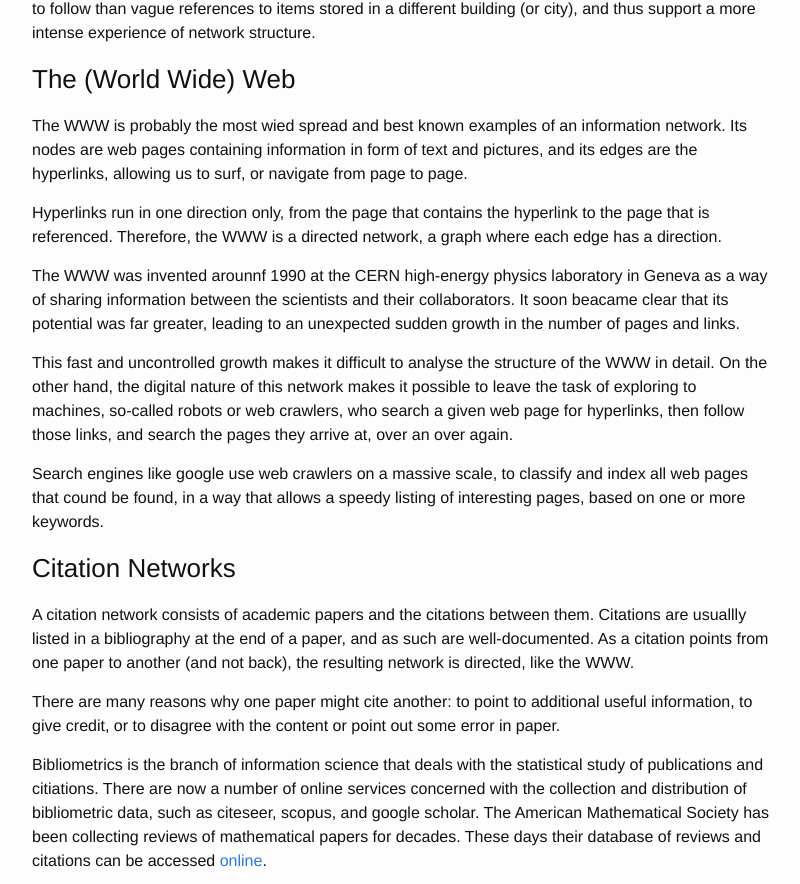
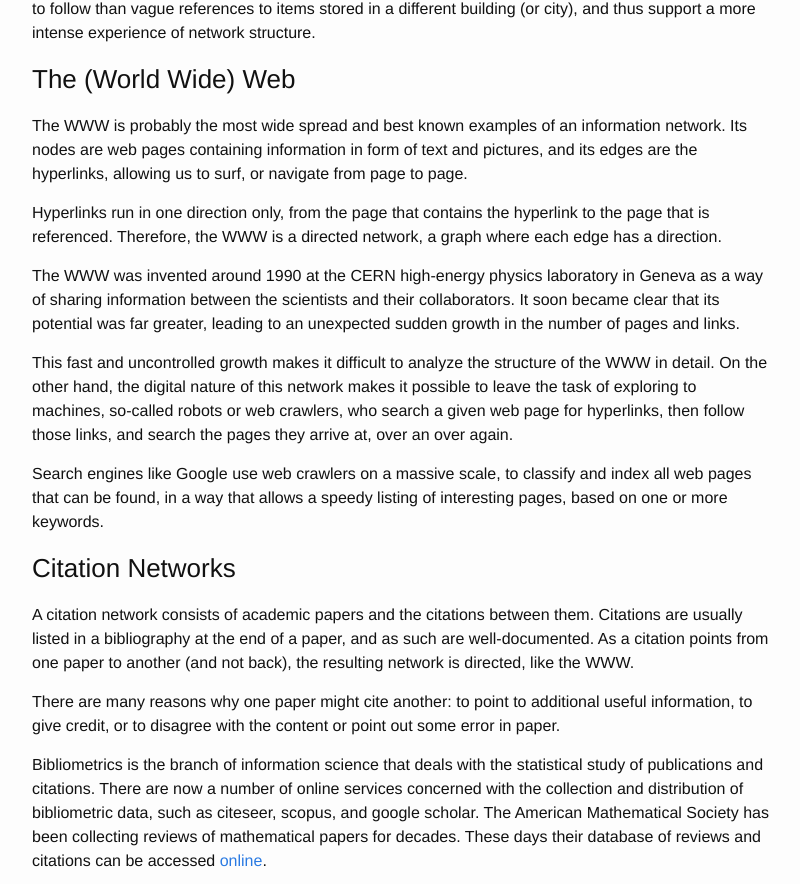
Before and after one commit to starktech23/cs4423.github.io, a Jekyll site: the page built from _posts/2017-01-12-note02.md, in a window 1280 px wide and 1400 px high, scrolled down 4432 px. Shown: the part 143-1027 px from the top of the window, without its empty margins (238-1038 px from the left). Built offline with Jekyll 4.4.1, drawn with Linux system fonts in a browser that asks for light colours; a script that is not in the unit is left out; comment, search, counter and statistics services are not loaded; some of the changed text lies outside the part shown.

Commit message:
spell checked

```diff
--- a/_posts/2017-01-12-note02.md
+++ b/_posts/2017-01-12-note02.md
@@ -102,7 +102,7 @@ A power grid is a network of high-voltage transmission lines that
 provides long distance transport of electricity within and between
 countries.  The vertices in this network are generating stations and
 switching stations.  The edges are the high-voltage lines between the
-stations.  The topology of a powergrid is usually well documented,
+stations.  The topology of a power grid is usually well documented,
 e.g., in the form of a map published and maintained by the authority
 overseeing the grid.
 
@@ -220,7 +220,7 @@ and thus support a more intense experience of network structure.
 
 ### The (World Wide) Web
 
-The WWW is probably the most wied spread and best known examples of an
+The WWW is probably the most wide spread and best known examples of an
 information network.  Its nodes are web pages containing information
 in form of text and pictures, and its edges are the hyperlinks,
 allowing us to surf, or navigate from page to page.
@@ -229,28 +229,28 @@ Hyperlinks run in one direction only, from the page that contains the
 hyperlink to the page that is referenced.  Therefore, the WWW is a
 directed network, a graph where each edge has a direction.
 
-The WWW was invented arounnf 1990 at the CERN high-energy physics
+The WWW was invented around 1990 at the CERN high-energy physics
 laboratory in Geneva as a way of sharing information between the
-scientists and their collaborators.  It soon beacame clear that its
+scientists and their collaborators.  It soon became clear that its
 potential was far greater, leading to an unexpected sudden growth in
 the number of pages and links.
 
-This fast and uncontrolled growth makes it difficult to analyse the
+This fast and uncontrolled growth makes it difficult to analyze the
 structure of the WWW in detail.  On the other hand, the digital nature
 of this network makes it possible to leave the task of exploring to
 machines, so-called robots or web crawlers, who search a given web
 page for hyperlinks, then follow those links, and search the pages
 they arrive at, over an over again.
 
-Search engines like google use web crawlers on a massive scale, to
-classify and index all web pages that cound be found, in a way that
+Search engines like Google use web crawlers on a massive scale, to
+classify and index all web pages that can be found, in a way that
 allows a speedy listing of interesting pages, based on one or more
 keywords.
 
 ### Citation Networks
 
 A citation network consists of academic papers and the citations
-between them.  Citations are usuallly listed in a bibliography at the
+between them.  Citations are usually listed in a bibliography at the
 end of a paper, and as such are well-documented.  As a citation points
 from one paper to another (and not back), the resulting network is
 directed, like the WWW.
@@ -260,7 +260,7 @@ additional useful information, to give credit, or to disagree with the
 content or point out some error in paper.
 
 Bibliometrics is the branch of information science that deals with the
-statistical study of publications and citiations.  There are now a
+statistical study of publications and citations.  There are now a
 number of online services concerned with the collection and
 distribution of bibliometric data, such as citeseer, scopus, and
 google scholar.  The American Mathematical Society has been
```
Also changed, not shown: other parts of _posts/2017-01-12-note02.md (+11 -12 lines).
